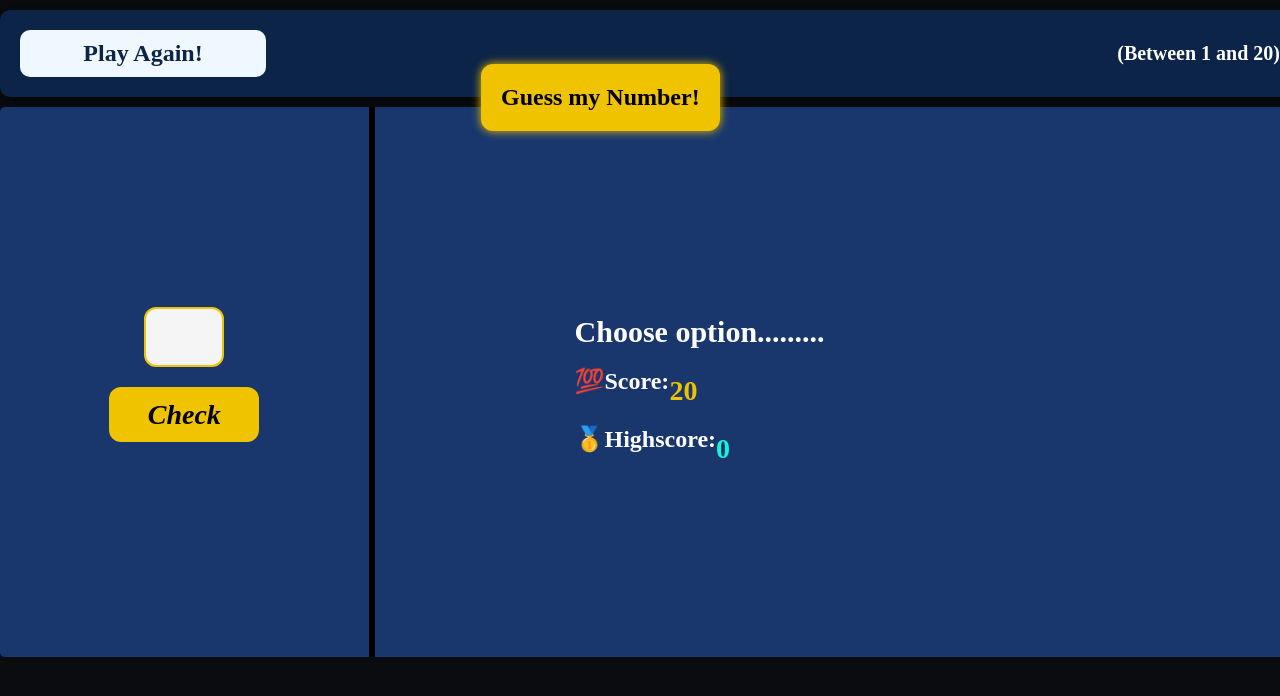
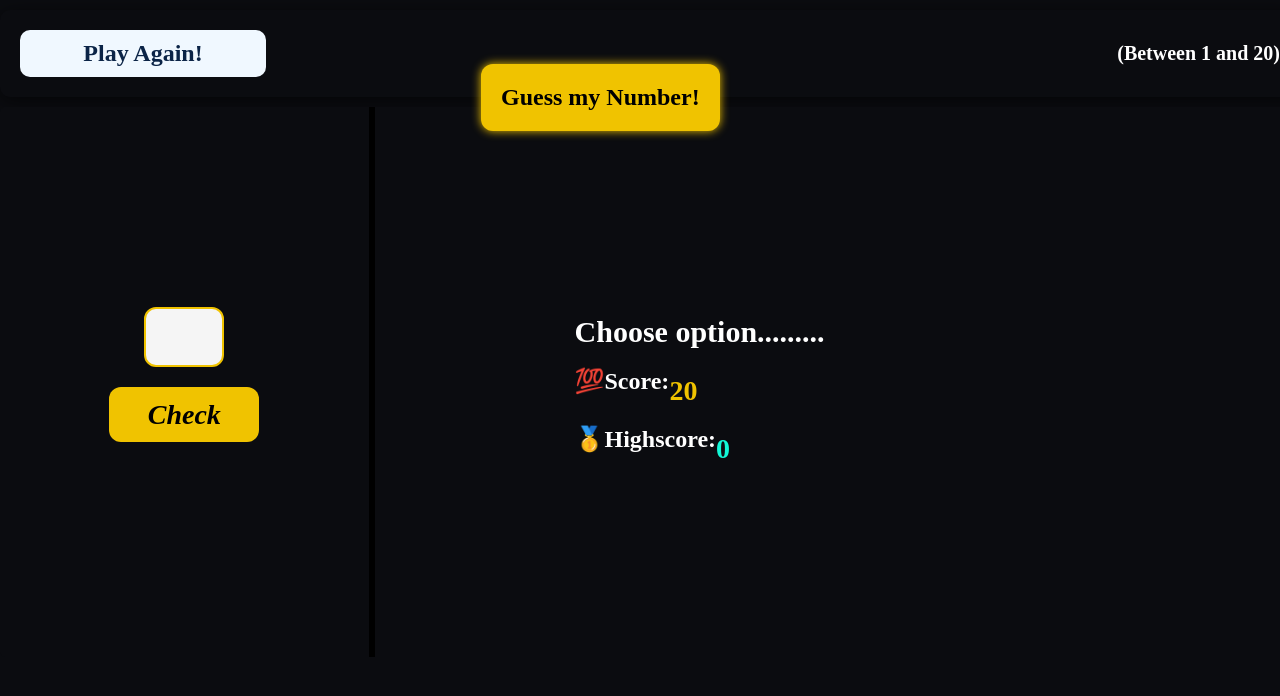
Before and after one commit to ahsanwaseemdev/Projects-Hub, a plain HTML site: page Guess-my-number/index.html in a window 1280 px wide. Drawn offline with Linux system fonts and the light colour scheme.

Commit message:
Update style.css

```diff
--- a/Guess-my-number/style.css
+++ b/Guess-my-number/style.css
@@ -12,7 +12,7 @@ body {
   width: 1300px;
   margin: auto;
   margin-top: 10px;
-  background-color: #0b0c10;
+  background-color: #0b0c10; /* Unified dark background */
   color: #fff;
   transition: background-color 0.5s ease;
 }
@@ -26,7 +26,7 @@ body {
   column-gap: 15px;
   align-items: center;
   padding: 20px;
-  background-color: #0b2447; /* Deep Royal Blue */
+  background-color: #0b0c10; /* Updated */
   border-radius: 10px;
   box-shadow: 0 4px 20px rgba(0, 0, 0, 0.6);
 }
@@ -96,7 +96,7 @@ body {
    Main Content Section (Middle Div)
 ================================================== */
 .middlediv {
-  background-color: #19376d; /* Royal Navy Blue */
+  background-color: #0b0c10; /* Updated */
   width: 100%;
   height: 550px;
   display: flex;
```
